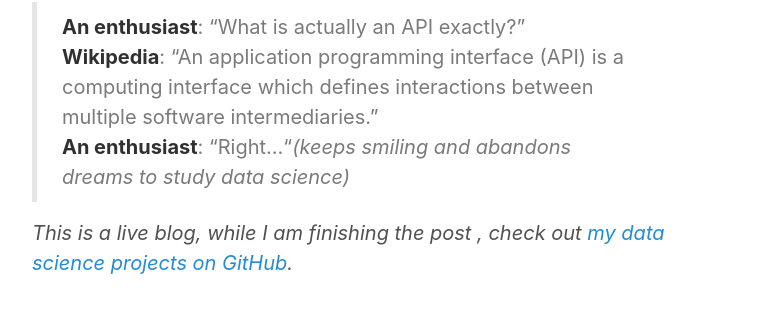
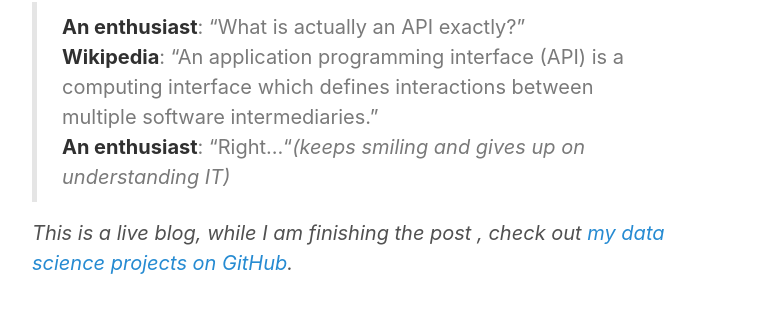
Before and after one commit to elena-du/elena-du.github.io, a Jekyll site: the page built from _posts/2020-08-31-the-beauty-and-the curse-of-apis.md, in a window 1280 px wide. Shown: the part 641-970 px from the top of the page, without its empty margins (258-1018 px from the left). Built offline with Jekyll 4.4.1, drawn with Linux system fonts in a browser that asks for light colours.

Commit message:
start of api art

```diff
--- a/_posts/2020-08-31-the-beauty-and-the curse-of-apis.md
+++ b/_posts/2020-08-31-the-beauty-and-the curse-of-apis.md
@@ -7,6 +7,6 @@ Before pivoting to data science I was working a lot with startups, developers an
 
 > **An enthusiast**: "What is actually an API exactly?" <br>
 > **Wikipedia**: "An application programming interface (API) is a computing interface which defines interactions between multiple software intermediaries." <br>
-> **An enthusiast**: "Right..."*(keeps smiling and abandons dreams to study data science)*
+> **An enthusiast**: "Right..."*(keeps smiling and gives up on understanding IT)*
 
 *This is a live blog, while I am finishing the post , check out [my data science projects on GitHub](https://github.com/elena-du).*
```
Also changed, not shown: 1 other file.
